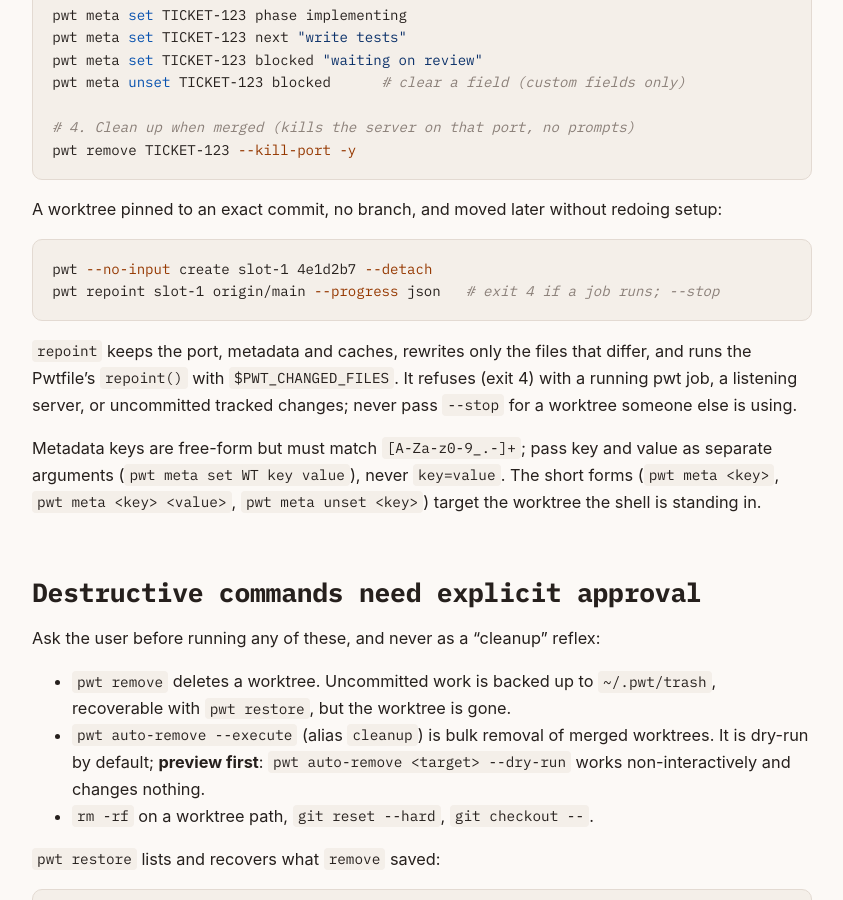
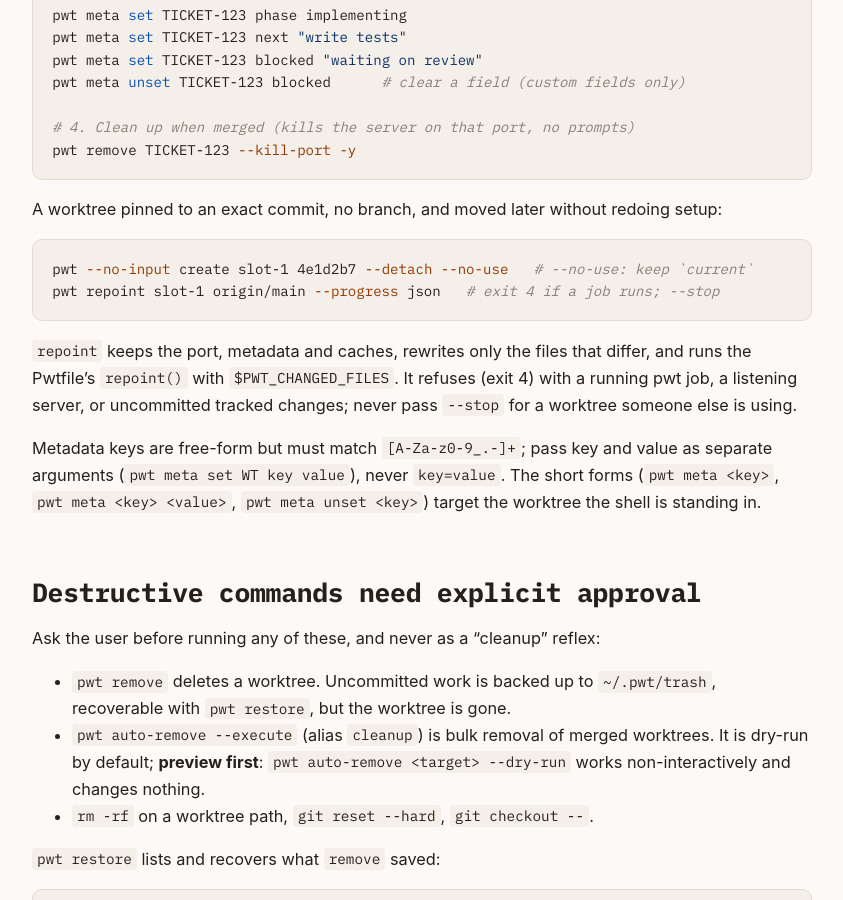
Before and after one commit to jonasporto/pwt, a Jekyll site: the page built from site/docs/agents.md, in a window 1280 px wide and 900 px high, scrolled down 7309 px. Shown: the whole window, without its empty margins (218-1061 px from the left). Built offline with Jekyll 4.4.1, drawn with Linux system fonts in a browser that asks for light colours.

````diff
--- a/site/docs/agents.md
+++ b/site/docs/agents.md
@@ -323,7 +323,7 @@ A worktree pinned to an exact commit, no branch, and moved later without
 redoing setup:
 
 ```bash
-pwt --no-input create slot-1 4e1d2b7 --detach
+pwt --no-input create slot-1 4e1d2b7 --detach --no-use   # --no-use: keep `current`
 pwt repoint slot-1 origin/main --progress json   # exit 4 if a job runs; --stop
 ```
 
````
Also changed, not shown: site/docs/commands.md (+1 -0 lines), skills/pwt-cli/SKILL.md (+1 -1 lines), CHANGELOG.md, README.md, 5 other files.
